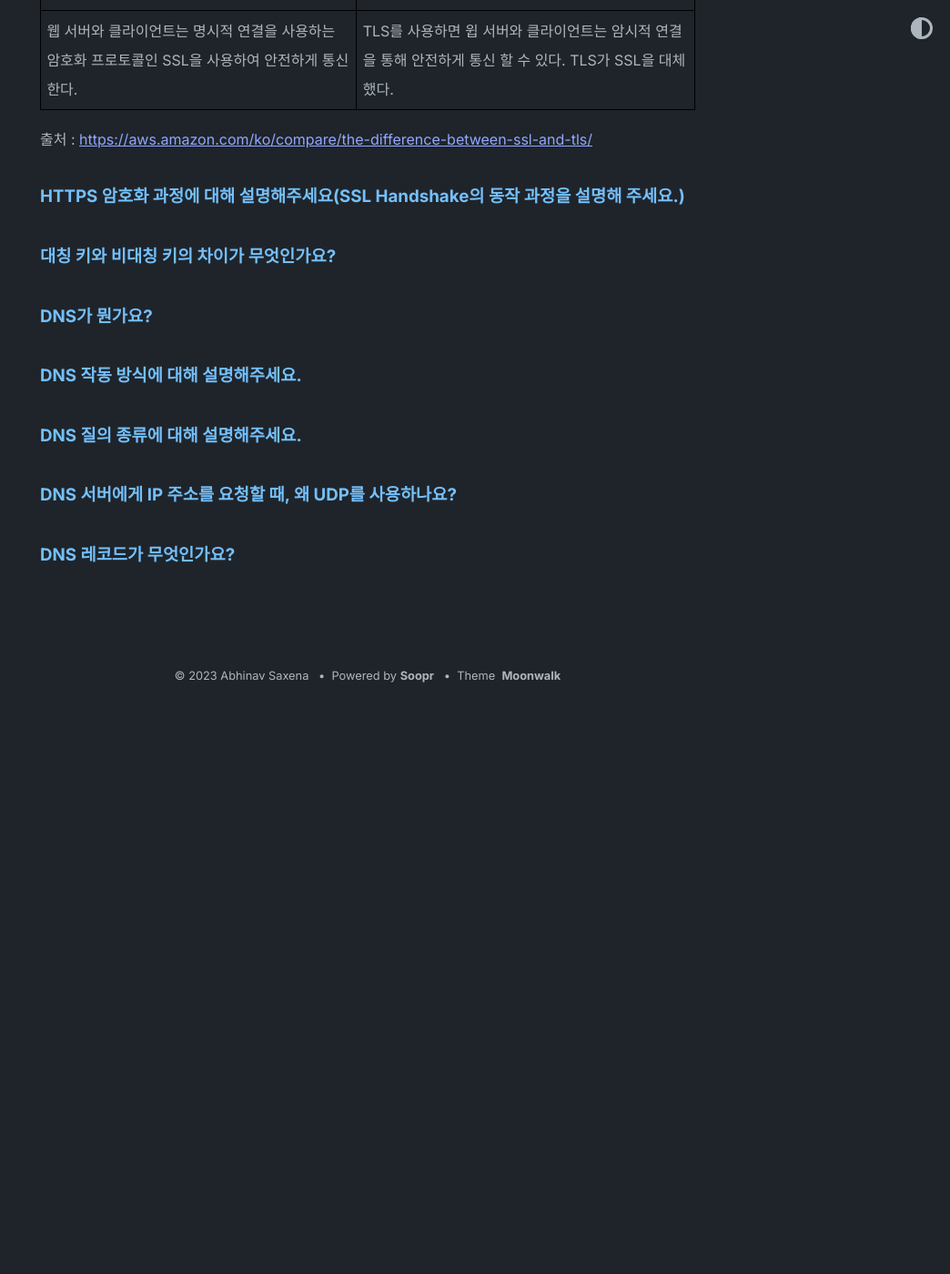
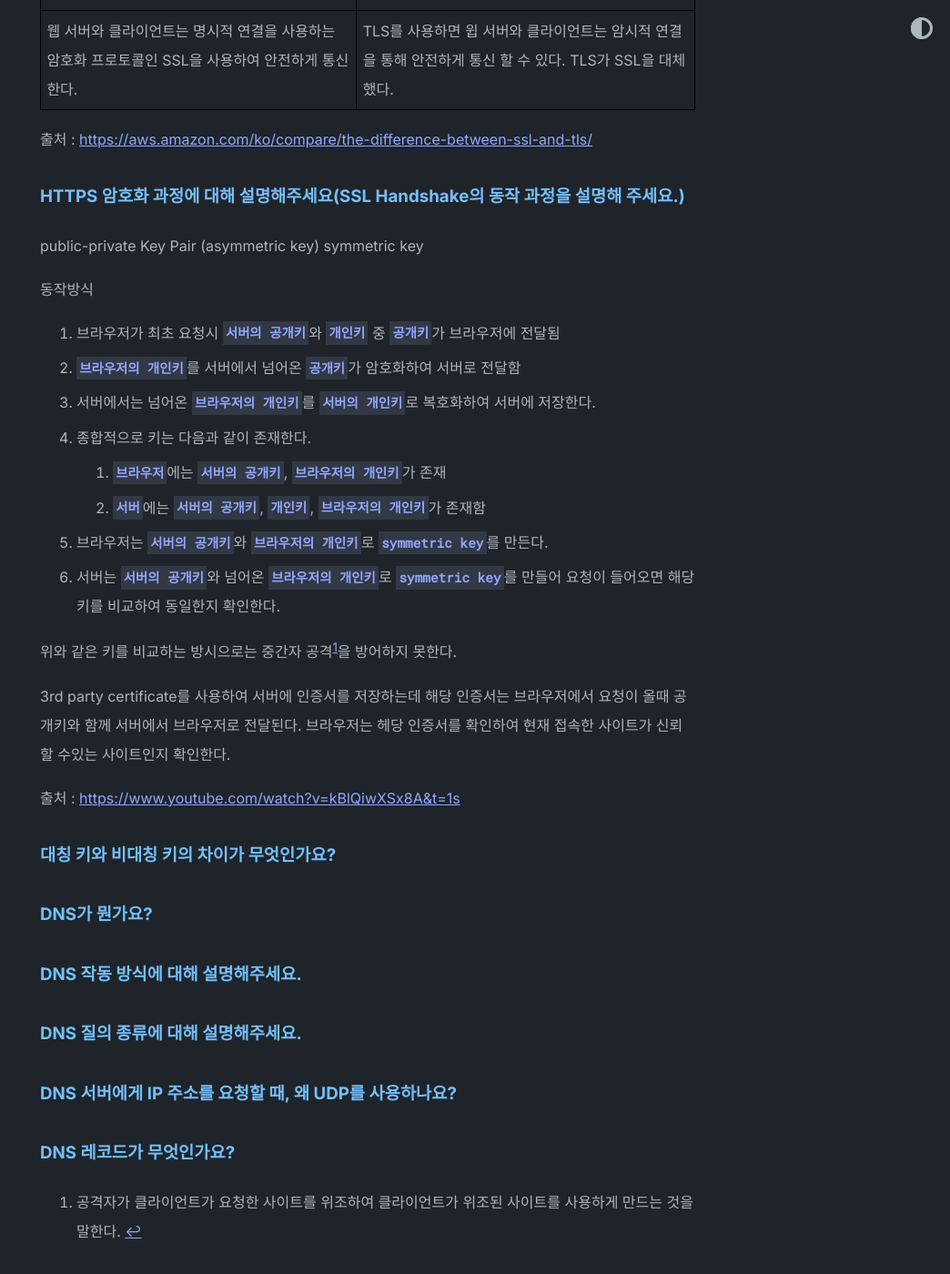
Before and after one commit to futuremaker019/blog, a Jekyll site: the page built from _posts/2023-11-10-네트워크 2주차 (HTTPS, DNS).md, in a window 1280 px wide and 1400 px high, scrolled down 756 px. Shown: the whole window at 91% size, without its empty margins (236-1280 px from the left). Built offline with Jekyll 4.4.1, drawn with Linux system fonts in a browser that asks for light colours; before the commit the page ends 1525 px from its top, so only the background shows below that; some of the changed text lies outside the part shown.

Commit message:
HTTPS, DNS 정리중

```diff
--- a/_posts/2023-11-10-네트워크 2주차 (HTTPS, DNS).md
+++ b/_posts/2023-11-10-네트워크 2주차 (HTTPS, DNS).md
@@ -22,6 +22,27 @@ tags: [HTTPS, DNS, UDP, 대기 프로토콜, 파이프라인 프로토콜]
 
 ### HTTPS 암호화 과정에 대해 설명해주세요(SSL Handshake의 동작 과정을 설명해 주세요.)
 
+public-private Key Pair (asymmetric key)
+symmetric key
+
+동작방식
+
+1. 브라우저가 최초 요청시 `서버의 공개키`와 `개인키` 중 `공개키`가 브라우저에 전달됨
+2. `브라우저의 개인키`를 서버에서 넘어온 `공개키`가 암호화하여 서버로 전달함
+3. 서버에서는 넘어온 `브라우저의 개인키`를 `서버의 개인키`로 복호화하여 서버에 저장한다.
+4. 종합적으로 키는 다음과 같이 존재한다.
+   1. `브라우저`에는 `서버의 공개키`, `브라우저의 개인키`가 존재
+   2. `서버`에는 `서버의 공개키`, `개인키`, `브라우저의 개인키`가 존재함
+5. 브라우저는 `서버의 공개키`와 `브라우저의 개인키`로 `symmetric key`를 만든다.
+6. 서버는 `서버의 공개키`와 넘어온 `브라우저의 개인키`로 `symmetric key`를 만들어 요청이 들어오면 해당 키를 비교하여 동일한지 확인한다.
+
+위와 같은 키를 비교하는 방시으로는 중간자 공격[^1]을 방어하지 못한다.
+
+3rd party certificate를 사용하여 서버에 인증서를 저장하는데 해당 인증서는 브라우저에서 요청이 올때 공개키와 함께 서버에서 브라우저로 전달된다. 브라우저는 헤당 인증서를 확인하여 현재 접속한 사이트가 신뢰할 수있는 사이트인지 확인한다.
+
+
+출처 : [https://www.youtube.com/watch?v=kBlQiwXSx8A&t=1s](https://www.youtube.com/watch?v=kBlQiwXSx8A&t=1s)
+
 ### 대칭 키와 비대칭 키의 차이가 무엇인가요?
 
 ### DNS가 뭔가요?
@@ -33,3 +54,5 @@ tags: [HTTPS, DNS, UDP, 대기 프로토콜, 파이프라인 프로토콜]
 ### DNS 서버에게 IP 주소를 요청할 때, 왜 UDP를 사용하나요?
 
 ### DNS 레코드가 무엇인가요?
+
+[^1]: 공격자가 클라이언트가 요청한 사이트를 위조하여 클라이언트가 위조된 사이트를 사용하게 만드는 것을 말한다.
```
